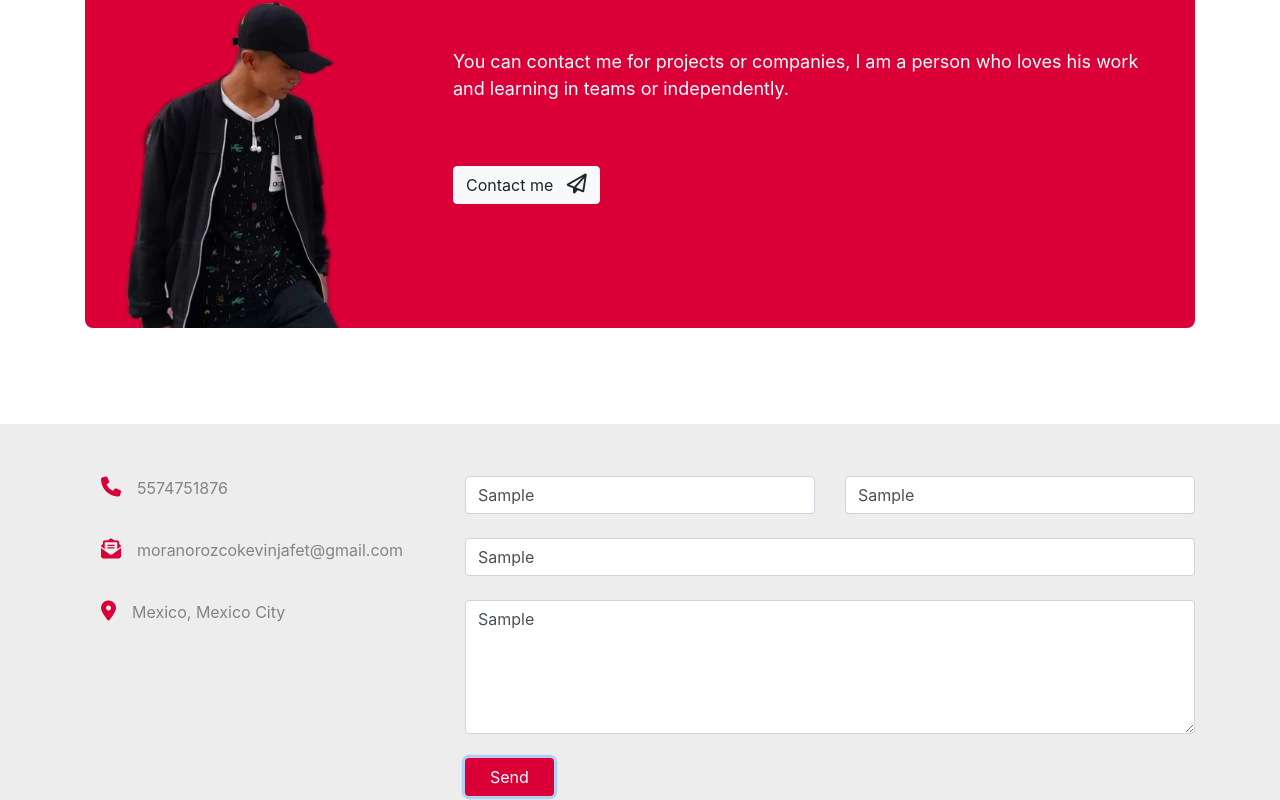
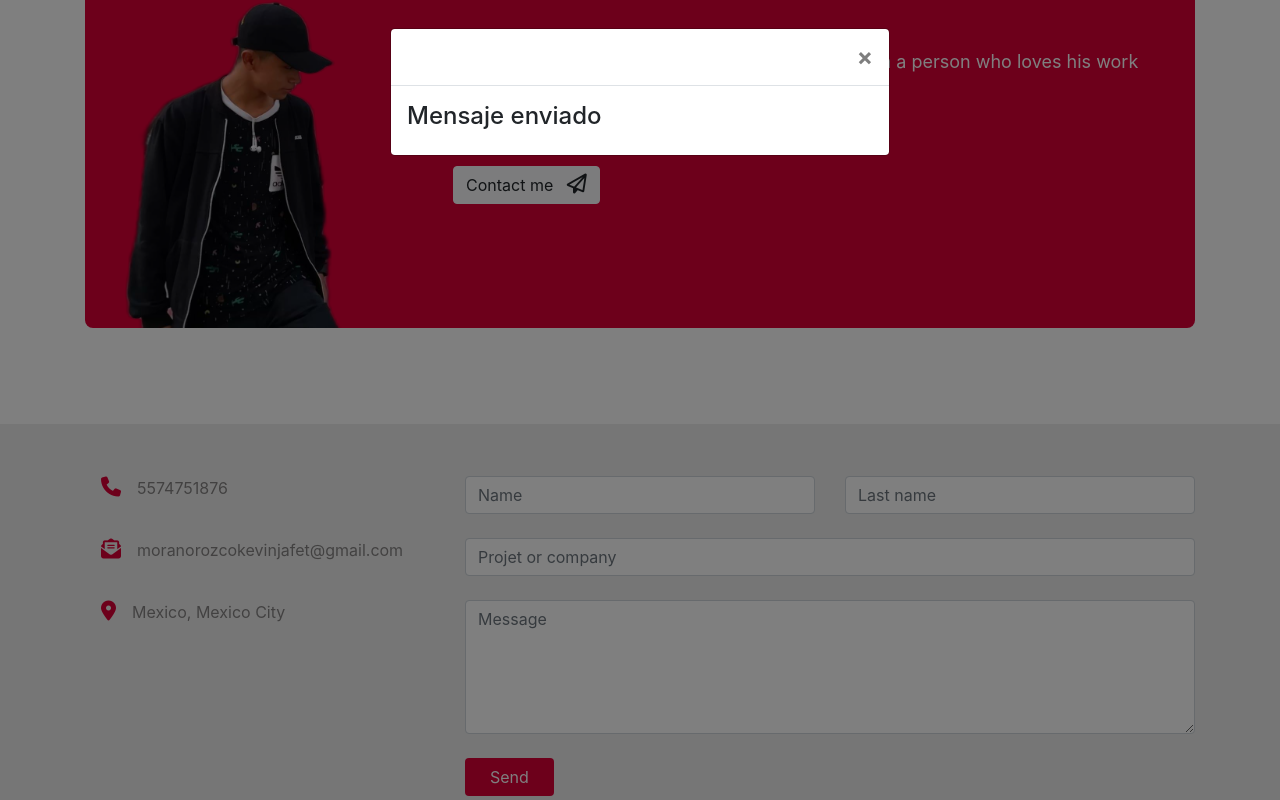
Before and after one commit to Jafet5757/My-folder, a React (Create React App) app: page / in a window 1280 px wide. Both pictures are taken after typing "Sample", "Sample", "Sample", "Sample" into the empty fields and a click on the button "Send". Shown: the part 2881-3681 px from the top of the page. Built offline with nearby package versions, Linux system fonts and the light colour scheme.

Commit message:
show modaL view

```diff
--- a/public/index.html
+++ b/public/index.html
@@ -4,6 +4,8 @@
     <meta charset="utf-8" />
     <meta name="viewport" content="width=device-width, initial-scale=1" />
     <meta name="theme-color" content="#000000" />
+    <!-- sweetAlert -->
+	  <script src="https://cdn.jsdelivr.net/npm/sweetalert2@9"></script>
     <script src="https://code.jquery.com/jquery-3.6.0.slim.js" integrity="sha256-HwWONEZrpuoh951cQD1ov2HUK5zA5DwJ1DNUXaM6FsY=" crossorigin="anonymous"></script>
     <meta
       name="description"
--- a/src/components/Contact.js
+++ b/src/components/Contact.js
@@ -1,6 +1,7 @@
 import React, {useState} from "react";
 import emailjs,{ init } from 'emailjs-com';
 import Modal from './Modal'
+import $ from 'jquery'
 
 export default function Contact() {
 
@@ -15,12 +16,16 @@ export default function Contact() {
   init("user_3R4LsWXs73xLreslMqqSp");
 
   const sendMessage = () => {
-    /*emailjs.send("service_g6ye74t","template_zw2e0y8",{
+    emailjs.send("service_g6ye74t","template_zw2e0y8",{
       fromName: name+" "+lastName,
       message: message,
       company: company,
-    });*/
-      setModalActive(true);
+    });
+    setModalActive(true);
+    $('#name').val('');
+    $('#last').val('');
+    $('#from').val('');
+    $('#message').val('');
   }
 
   //functions on changes
@@ -42,6 +47,7 @@ export default function Contact() {
 
   return (
     <div className="bg-grey py-1">
+      <Modal/>
       <div className="container mt-5" id="contact">
         <div className="row my-4">
           <div className="col-md">
@@ -49,7 +55,7 @@ export default function Contact() {
             <color className="text-grey">5574751876</color>
           </div>
           <div className="col-md">
-            <input type="text" placeholder="Name" className="form-control" onChange={onChangeName} />
+            <input type="text" placeholder="Name" className="form-control" onChange={onChangeName} id="name"/>
           </div>
           <div className="col-md">
             <input
@@ -57,6 +63,7 @@ export default function Contact() {
               placeholder="Last name"
               className="form-control"
               onChange={onChangeLastName}
+              id="last"
             />
           </div>
         </div>
@@ -71,6 +78,7 @@ export default function Contact() {
               className="form-control"
               placeholder="Projet or company"
               onChange={onChangeCompany}
+              id="from"
             />
           </div>
         </div>
@@ -85,13 +93,14 @@ export default function Contact() {
               placeholder="Message"
               rows="5"
               onChange={onChangeMessage}
+              id="message"
             ></textarea>
           </div>
         </div>
         <div className="row">
           <div className="col-md-4"></div>
           <div className="col-md-8">
-            <button className="btn bg-red text-white px-4" onClick={sendMessage}>Send</button>
+            <button className="btn bg-red text-white px-4" onClick={sendMessage} type="button" data-toggle="modal" data-target="#modal">Send</button>
           </div>
         </div>
       </div>
--- a/src/components/Education.js
+++ b/src/components/Education.js
@@ -71,7 +71,7 @@ export default function Education() {
               aria-labelledby="list-home-list"
             >
               <p>
-                <b><a href="#" className="text-red">National Polytechnic Institute</a></b> <br />
+                <b><a href="https://www.ipn.mx/" className="text-red">National Polytechnic Institute</a></b> <br />
                 <p className="text-grey">Mexico, high school</p>
                 <p className="text-grey">
                   Juan de Dios Batiz Paredes N ° 9 Center for Scientific and
@@ -87,7 +87,7 @@ export default function Education() {
               aria-labelledby="list-profile-list"
             >
               <p>
-                <b><a href="#" className="text-red">Google activate</a></b>
+                <b><a href="https://learndigital.withgoogle.com/activate/courses" className="text-red">Google activate</a></b>
               </p>
               <ul className="text-grey">
                 <li>
@@ -119,7 +119,7 @@ export default function Education() {
               aria-labelledby="list-messages-list"
             >
               <p>
-							<b><a href="#" className="text-red">National Polytechnic Institute</a></b> <br />
+							<b><a href="https://www.ipn.mx/" className="text-red">National Polytechnic Institute</a></b> <br />
                 <p className="text-grey">Mexico, University</p>
                 <p className="text-grey">Computer College</p>
               </p>
--- a/src/components/Modal.js
+++ b/src/components/Modal.js
@@ -7,7 +7,6 @@ export default function Modal() {
         <div class="modal-dialog">
           <div class="modal-content">
             <div class="modal-header">
-              <h5 class="modal-title">Modal title</h5>
               <button
                 type="button"
                 class="close"
@@ -18,19 +17,7 @@ export default function Modal() {
               </button>
             </div>
             <div class="modal-body">
-              <p>Modal body text goes here.</p>
-            </div>
-            <div class="modal-footer">
-              <button
-                type="button"
-                class="btn btn-secondary"
-                data-dismiss="modal"
-              >
-                Close
-              </button>
-              <button type="button" class="btn btn-primary">
-                Save changes
-              </button>
+              <p className="h4">Mensaje enviado</p>
             </div>
           </div>
         </div>
```
